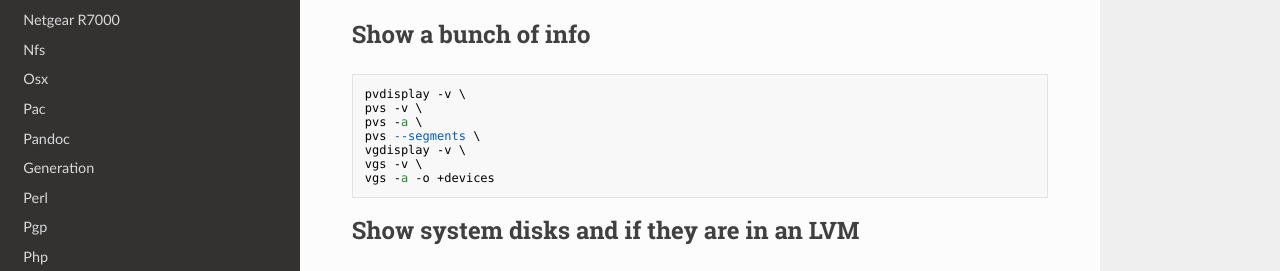
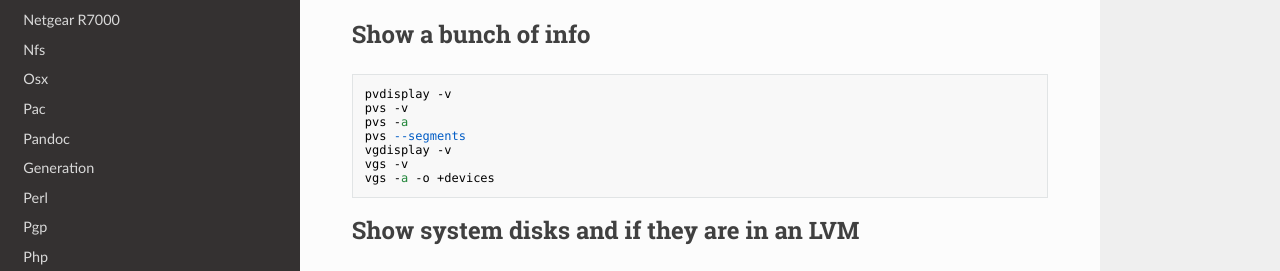
Before and after one commit to lando-cal/tech-notes, an MkDocs documentation site: the page built from docs/lvm.md, in a window 1280 px wide and 900 px high, scrolled down 358 px. Shown: the part 173-444 px from the top of the window. Built offline with MkDocs 1.6.1, drawn with Linux system fonts in a browser that asks for light colours; nearby versions of some CDN libraries.

Commit message:
Drop unneeded \

````diff
--- a/docs/lvm.md
+++ b/docs/lvm.md
@@ -21,12 +21,12 @@ mkfs.ext4 /dev/vg_scratch/lv_scratch
 ## Show a bunch of info
 
 ```
-pvdisplay -v \
-pvs -v \
-pvs -a \
-pvs --segments \
-vgdisplay -v \
-vgs -v \
+pvdisplay -v
+pvs -v
+pvs -a
+pvs --segments
+vgdisplay -v
+vgs -v
 vgs -a -o +devices
 ```
 
````
